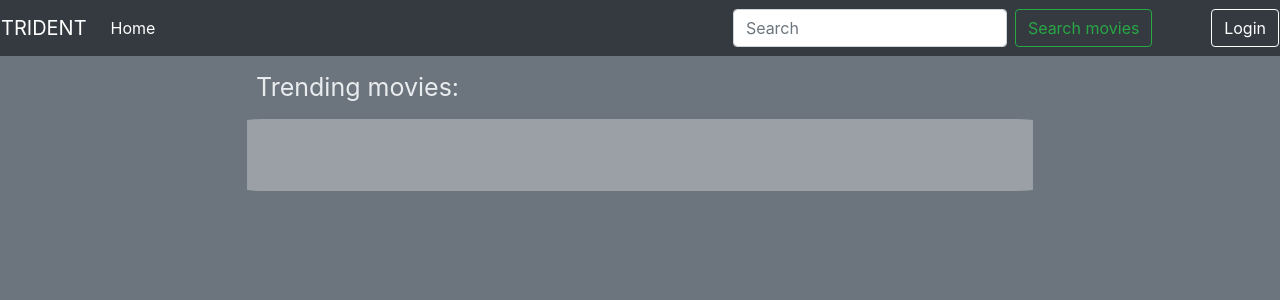
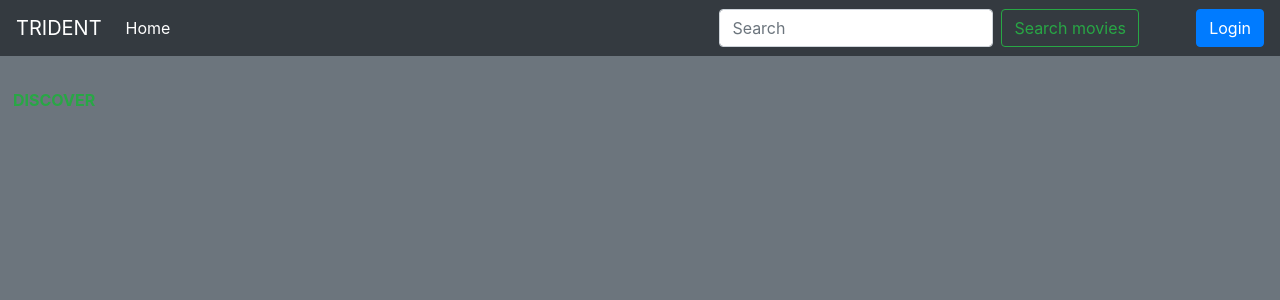
Before and after one commit to skokovic/trident, a Flask app: page /trending.html in a window 1280 px wide. Shown: the top 300 px of the page. Run offline with Flask 2, Linux system fonts and the light colour scheme; data that the repository does not hold is empty; some libraries are stand-ins or nearby versions.

Commit message:
statistika

```diff
--- /dev/null
+++ b/static/css/list.css
@@ -0,0 +1,109 @@
+body{
+	background-color: #6c757d !important;
+}
+
+/* width */
+::-webkit-scrollbar {
+  width: 10px;
+  height: 5px;
+}
+
+/* Track */
+::-webkit-scrollbar-track {
+  box-shadow: inset 0 0 5px black;
+  border-radius: 5px;
+  border-color: black;
+}
+
+/* Handle */
+::-webkit-scrollbar-thumb {
+  background: #28a745;
+  border: 1px solid black;
+  border-radius: 5px;
+  border-color: black;
+}
+
+/* Handle on hover */
+::-webkit-scrollbar-thumb:hover {
+  background: #28a745;
+}
+
+.grid-container {
+  display: grid;
+  grid-template-columns: auto auto auto;
+  justify-content: space-around;
+  align-content: center;
+}
+
+.grid-item {
+  text-align: center;
+  align-content: center;
+}
+
+
+/* Dropdown Button */
+.dropbtn {
+    color: #28a745;
+    background-color: transparent;
+    background-image: none;
+    border-color: #28a745;
+    display: inline-block;
+    font-weight: 400;
+    text-align: center;
+    white-space: nowrap;
+    vertical-align: middle;
+    -webkit-user-select: none;
+    -moz-user-select: none;
+    -ms-user-select: none;
+    user-select: none;
+    border: 1px solid transparent;
+    padding: .375rem .75rem;
+    font-size: 1rem;
+    font-weight: bold;
+    line-height: 1.5;
+    border-radius: .25rem;
+    transition: color .15s
+  }
+
+  /* Dropdown button on hover & focus */
+  .dropbtn:hover, .dropbtn:focus {
+    background-color: #28a745;
+    color: white;
+  }
+
+  /* The container <div> - needed to position the dropdown content */
+  .dropdown {
+    position: relative;
+    display: inline-block;
+  }
+
+  /* Dropdown Content (Hidden by Default) */
+  .dropdown-content {
+    display: none;
+    position: absolute;
+    background-color: #f1f1f1;
+    min-width: 160px;
+    box-shadow: 0px 8px 16px 0px rgba(0,0,0,0.2);
+    z-index: 1;
+  }
+
+  /* Links inside the dropdown */
+  .dropdown-content a {
+    color: black;
+    padding: 12px 16px;
+    text-decoration: none;
+    display: block;
+  }
+
+  .dropdown-content a:hover {
+    color: white;
+    padding: 12px 16px;
+    text-decoration: none;
+    display: block;
+  }
+
+  /* Change color of dropdown links on hover */
+  .dropdown-content a:hover {background-color: #28a745;}
+
+  /* Show the dropdown menu (use JS to add this class to the .dropdown-content container when the user clicks on the dropdown button) */
+  .show {display:block;}
--- a/templates/trending.html
+++ b/templates/trending.html
@@ -2,50 +2,132 @@
 	<head>
 		<meta charset="utf-8">
 		<meta name="viewport" content="width=device-width, initial-scale=1, shrink-to-fit=no">
-		<link rel="stylesheet" type="text/css" href="static/css/trident.css">
+		<link rel="stylesheet" type="text/css" href="static/css/list.css">
 		<link rel="stylesheet" href="https://stackpath.bootstrapcdn.com/bootstrap/4.1.3/css/bootstrap.min.css" integrity="sha384-MCw98/SFnGE8fJT3GXwEOngsV7Zt27NXFoaoApmYm81iuXoPkFOJwJ8ERdknLPMO" crossorigin="anonymous">
 		<script src="https://code.jquery.com/jquery-3.3.1.slim.min.js" integrity="sha384-q8i/X+965DzO0rT7abK41JStQIAqVgRVzpbzo5smXKp4YfRvH+8abtTE1Pi6jizo" crossorigin="anonymous"></script>
 		<script src="https://cdnjs.cloudflare.com/ajax/libs/popper.js/1.14.3/umd/popper.min.js" integrity="sha384-ZMP7rVo3mIykV+2+9J3UJ46jBk0WLaUAdn689aCwoqbBJiSnjAK/l8WvCWPIPm49" crossorigin="anonymous"></script>
 		<script src="https://stackpath.bootstrapcdn.com/bootstrap/4.1.3/js/bootstrap.min.js" integrity="sha384-ChfqqxuZUCnJSK3+MXmPNIyE6ZbWh2IMqE241rYiqJxyMiZ6OW/JmZQ5stwEULTy" crossorigin="anonymous"></script>
 		<script src="https://ajax.googleapis.com/ajax/libs/jquery/3.3.1/jquery.min.js"></script>
+		<script>
+			function myFunction() {
+  				document.getElementById("myDropdown").classList.toggle("show");
+			}
+			// Close the dropdown menu if the user clicks outside of it
+			window.onclick = function(event) {
+  				if (!event.target.matches('.dropbtn')) {
+    				var dropdowns = document.getElementsByClassName("dropdown-content");
+					var i;
+   					for (i = 0; i < dropdowns.length; i++) {
+      					var openDropdown = dropdowns[i];
+      					if (openDropdown.classList.contains('show')) {
+        					openDropdown.classList.remove('show');
+      					}
+    				}
+  				}
+			}
+
+			function showEverything(movies) {
+				movies.forEach(mov => {
+							var newElement = document.createElement('div');
+							newElement.className = "grid-item";
+							var newPoster = document.createElement('div');
+							newPoster.className = "thumbnail";
+							newPoster.style = "background-color: green";
+							var picture = document.createElement('img');
+							picture.src = "http://image.tmdb.org/t/p/w400" + mov['poster_path'];
+							var title = document.createElement('p');
+							title.style = "font-family: Verdana, Geneva, Tahoma, sans-serif";
+							title.innerHTML = mov['title'];
+							newPoster.appendChild(picture);
+							newPoster.appendChild(title);
+							newElement.appendChild(newPoster);
+							var grid = document.getElementById("lista");
+							grid.appendChild(newElement);
+				});
+			}
+
+			function getMoviesTheater() {
+				discover_title.innerText = "MOVIES IN THEATER";
+				$.ajax({
+					type: "POST",
+					url: "{{ url_for("movies_in_theatre") }}",
+					contentType: "application/json",
+					//data: JSON.stringify({movie: movie}),
+					//dataType: "json",
+					success: function(response) {
+						movies = JSON.parse(response);
+						showEverything(movies);
+					},
+					error: function(err) {
+						console.log(err);
+					}
+				});
+			}
+
+			function getUpcomingMovies() {
+				discover_title.innerText = "UPCOMING MOVIES";
+			}
+
+			function getMostPopular() {
+				discover_title.innerText = "THE MOST POPULAR MOVIES";
+			}
+
+			function getTopRated() {
+				discover_title.innerText = "TOP RATED MOVIES";
+			}
+
+			function getHighestGrossing() {
+				discover_title.innerText = "HIGHEST GROSSING MOVIES";
+			}
+
+			function getMostVoteCount() {
+				discover_title.innerText = "MOST VOTE COUNT";
+			}
+
+			function getTrending() {
+				discover_title.innerText = "TOP TRENDING";
+			}
+
+			function getMostSuccessfulCompanies() {
+				discover_title.innerText = "THE MOST SUCCESSFUL COMPANIES";
+			}
+
+			function getMostSuccessfulActors() {
+				discover_title.innerText = "THE MOST SUCCESSFUL ACTORS";
+			}
+		</script>
 	</head>
 	<body>
-		<div class="container-fluid" style="width: 100% !important; padding: 0% !important">
-			<div class="row">
+		<div class="container-fluid" style="width: 100%; align-content: center">
+			<div class="row" style="margin-bottom: 25px">
 				 {% include 'navbar.html' %}
 			</div>
-			<div class="movieList movieListText">
-				Trending movies:
+			<div class="row" style="height: 50px">
+				<h3 class="column" id="discover_title"></h3>
+				<div class="dropdown column">
+					<button onclick="myFunction()" class="dropbtn">DISCOVER</button>
+					<div id="myDropdown" class="dropdown-content">
+						<a onclick="getMoviesTheater()">Movies in theater</a>
+			  			<a onClick="getUpcomingMovies()">Upcoming movies</a>
+			  			<a onclick="getMostPopular()">Most popular</a>
+			  			<a onclick="getTopRated()">Top rated</a>
+						<a onclick="getHighestGrossing()">Highest grossing</a>
+						<a onclick="getMostVoteCount()">Most vote count</a>
+				  		<a onclick="getTrending()">Trending</a>
+						<a onclick="getMostSuccessfulCompanies()">Most successful companies</a>
+			  			<a onClick="getMostSuccessfulActors()">Most successful actors</a>
+					</div>
+				</div>
 			</div>
-			<div class="row">
-				 <div class="movieList movieListDimesions">
-			 		<div class="jumbotron jumbotron-fluid jumbotron_padding">
-					  <div class="container">
-					  	<!-- ovdje ide primljena lista sa svim navedenim i popunjava se for petljom -->
-						  {% for movie in trending_movies %}
-							<h3 class="display-6">{{movie['title']}}</h3>
-							<div class="row">
-								<div class="col-md-5"><img src="http://image.tmdb.org/t/p/w400/{{movie['poster_path']}}" style="height: 420px; width: auto;"></div>
-								<div class="col-md-7 about_movie" style="">
-									<div class="row">
-										<div class="col-md-4">Release date</div>
-										<div class="col-md-8">{{movie['release_date']}}</div>
-									</div>
-									<div class="row">
-										<div class="col-md-4">Genre</div>
-										<div class="col-md-3">SF</div>
-									</div>
-									<div class="row">
-										<div class="col-md-4">Overview</div>
-										<div class="col-md-8">{{movie['overview']}}</div>
-									</div>
-								</div>
-							</div>
-						  	<div style="padding-top: 10%"></div>
-						  {% endfor %}
-					  </div>
+			<div class="grid-container" id="lista">
+		<!--	{% for movie in movies %}
+				<div class="grid-item">
+					<div class="thumbnail" style="background-color: green">
+						<img src="http://image.tmdb.org/t/p/w400/{{movie['poster_path']}}">
+						<p style="font-family: Verdana, Geneva, Tahoma, sans-serif"><strong>{{movie['title']}}</strong></p>
 					</div>
-				 </div>
+				</div>
+			{% endfor %}-->
 			</div>
 		</div>
 	</body>
```
